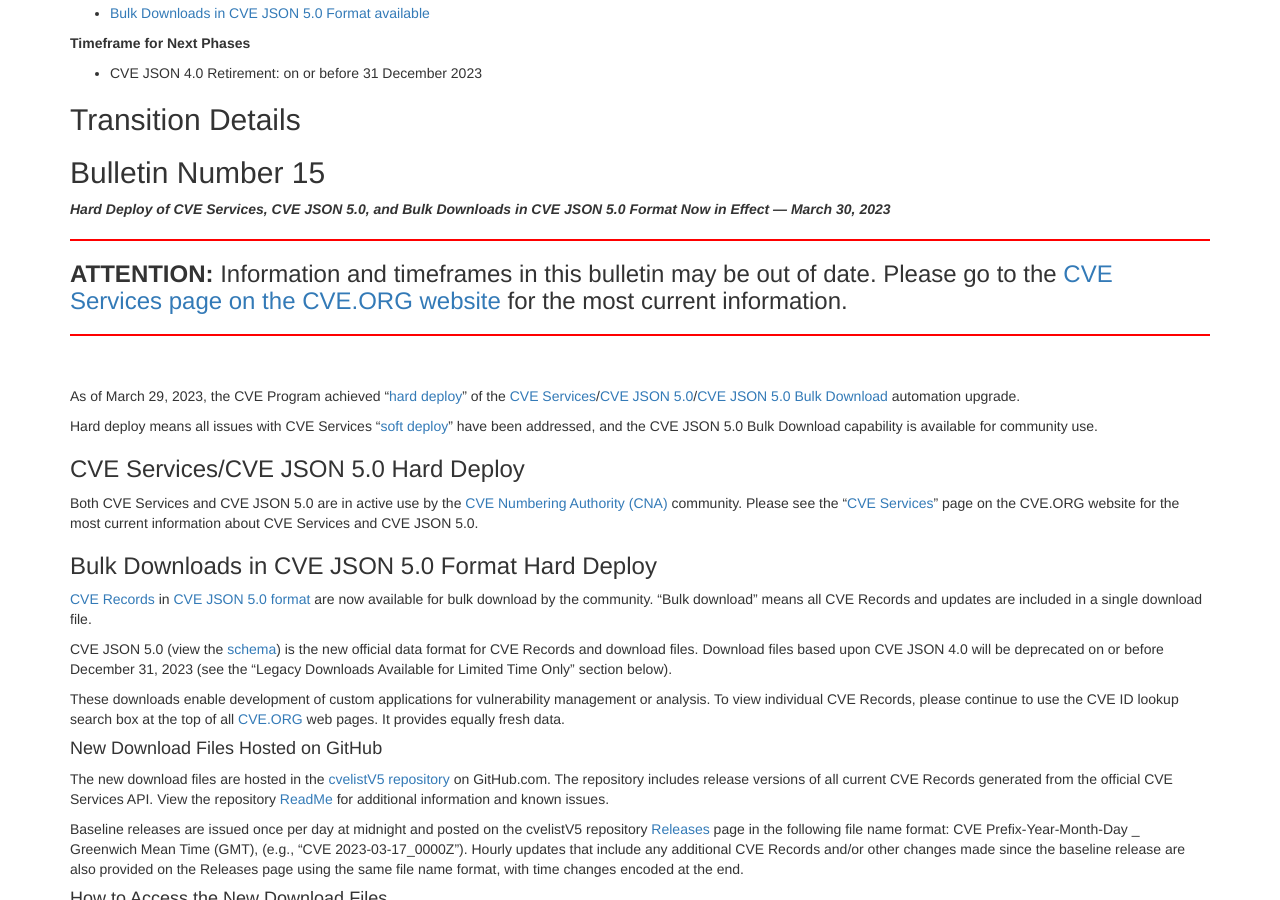
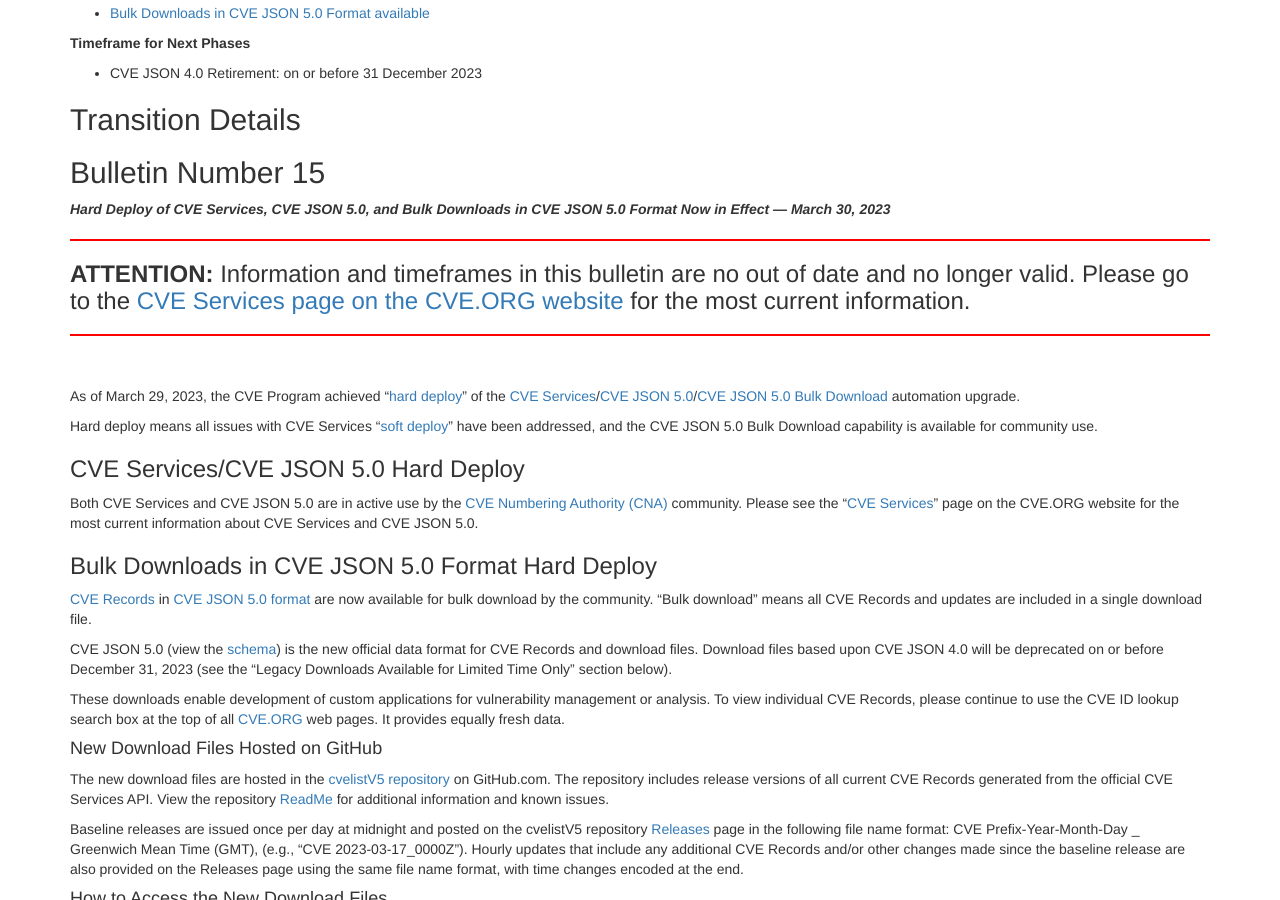
Before and after one commit to CVEProject/cveproject.github.io, a Jekyll site: the page built from automation-transition.md, in a window 1280 px wide and 900 px high, scrolled down 721 px. Built offline with Jekyll 4.4.1, drawn with Linux system fonts in a browser that asks for light colours; nearby versions of some CDN libraries.

Commit message:
Update automation-transition.md
Update bulletin 15 outdated information alert banner text

```diff
--- a/automation-transition.md
+++ b/automation-transition.md
@@ -45,7 +45,7 @@ Last updated: 29 March 2023
 
 <hr style="border:1px solid red">
 
-<h3><strong>ATTENTION:</strong> Information and timeframes in this bulletin may be out of date. Please go to the <a href="https://www.cve.org/AllResources/CveServices">CVE Services page on the CVE.ORG website</a> for the most current information.</h3>
+<h3><strong>ATTENTION:</strong> Information and timeframes in this bulletin are no out of date and no longer valid. Please go to the <a href="https://www.cve.org/AllResources/CveServices">CVE Services page on the CVE.ORG website</a> for the most current information.</h3>
 
 <hr style="border:1px solid red">
 
```
